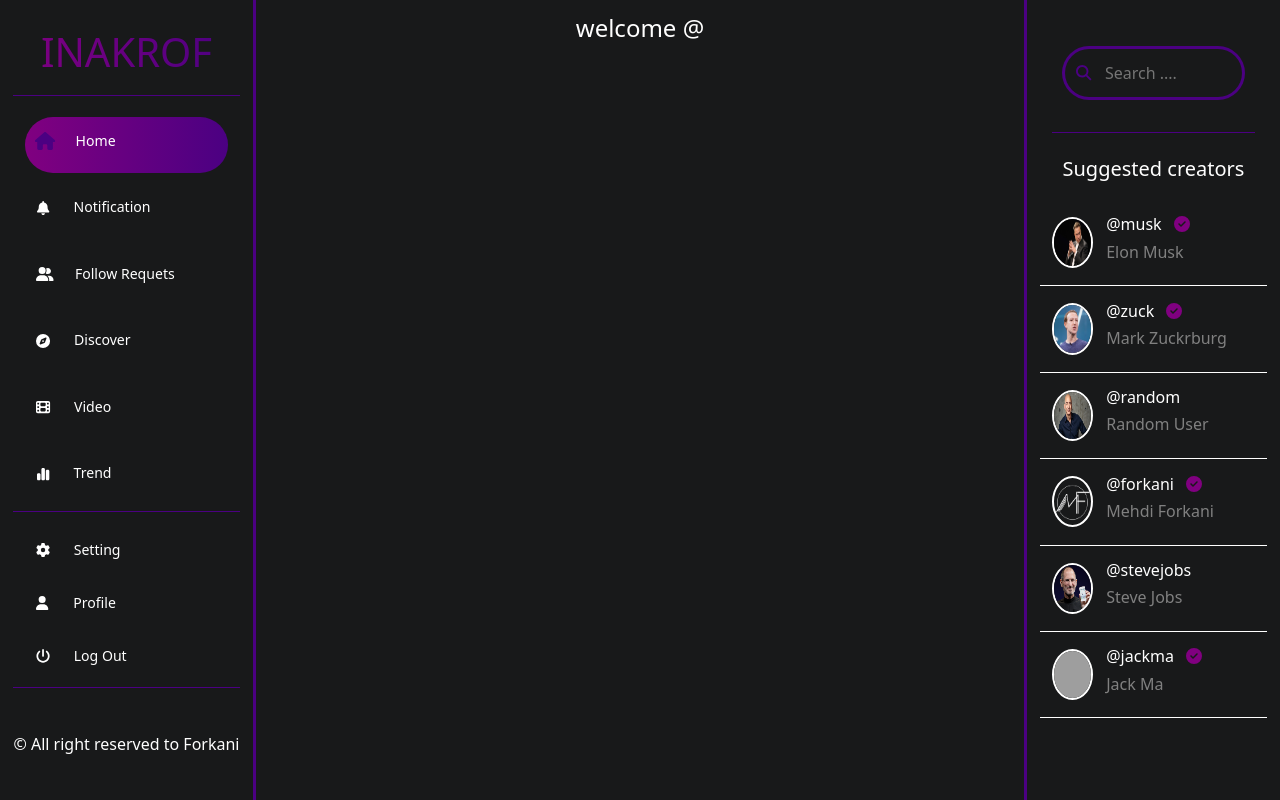
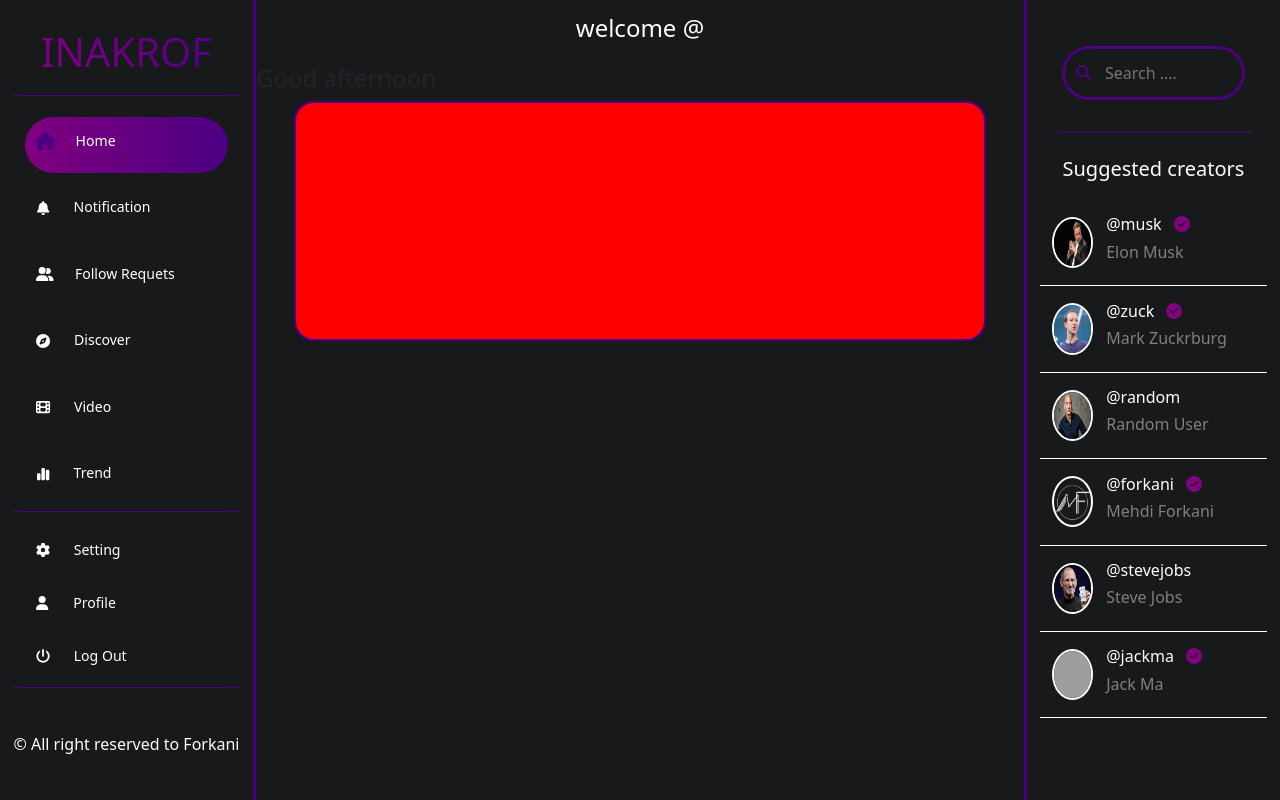
Before and after one commit to forkanimahdi/React-Social-App, a React (Create React App) app: page /Home in a window 1280 px wide. Built offline with nearby package versions, Linux system fonts and the light colour scheme; grey boxes are pictures that could not be loaded.

Commit message:
Home component save 1

```diff
--- a/src/pages/Home/components/HomeComponent.js
+++ b/src/pages/Home/components/HomeComponent.js
@@ -1,7 +1,15 @@
+import { useEffect, useState } from 'react';
 import './HomeComponent.sass';
 
 export const HomeBody = (props) => {
 
+    let date = new Date()
+    let hours = date.getHours()
+    let [dayPeriod, setDayPeriod] = useState('');
+    useEffect(() => {
+            dayPeriod = hours < 12 ? 'mornning' : hours < 18 ? 'afternoon' : "evenning",
+            setDayPeriod(dayPeriod);
+        }, [hours])
 
     return (
         <>
@@ -9,6 +17,10 @@ export const HomeBody = (props) => {
             <div className="homebody">
                 <div className="home-welcoming-header">
                     <h4 className='text-white'>welcome <span className=''>@{props.onlineUser.username}</span></h4>
+                </div>
+                <h4>Good {dayPeriod}</h4>
+                <div className="container posting-area">
+
                 </div>
 
 
--- a/src/pages/Home/components/HomeComponent.sass
+++ b/src/pages/Home/components/HomeComponent.sass
@@ -5,3 +5,14 @@
         display: flex
         align-items: center
         justify-content: center
+    .posting-area
+        height: 30%
+        width: 90%
+        background-color: red
+        border: 2px solid indigo
+        border-radius: 20px
+
+// useEffect(() => {
+//   const dayPeriod = hours < 12 ? 'morning' : hours < 18 ? 'afternoon' : 'evening';
+//   setDayPeriod(dayPeriod);
+// }, [hours]);
```
